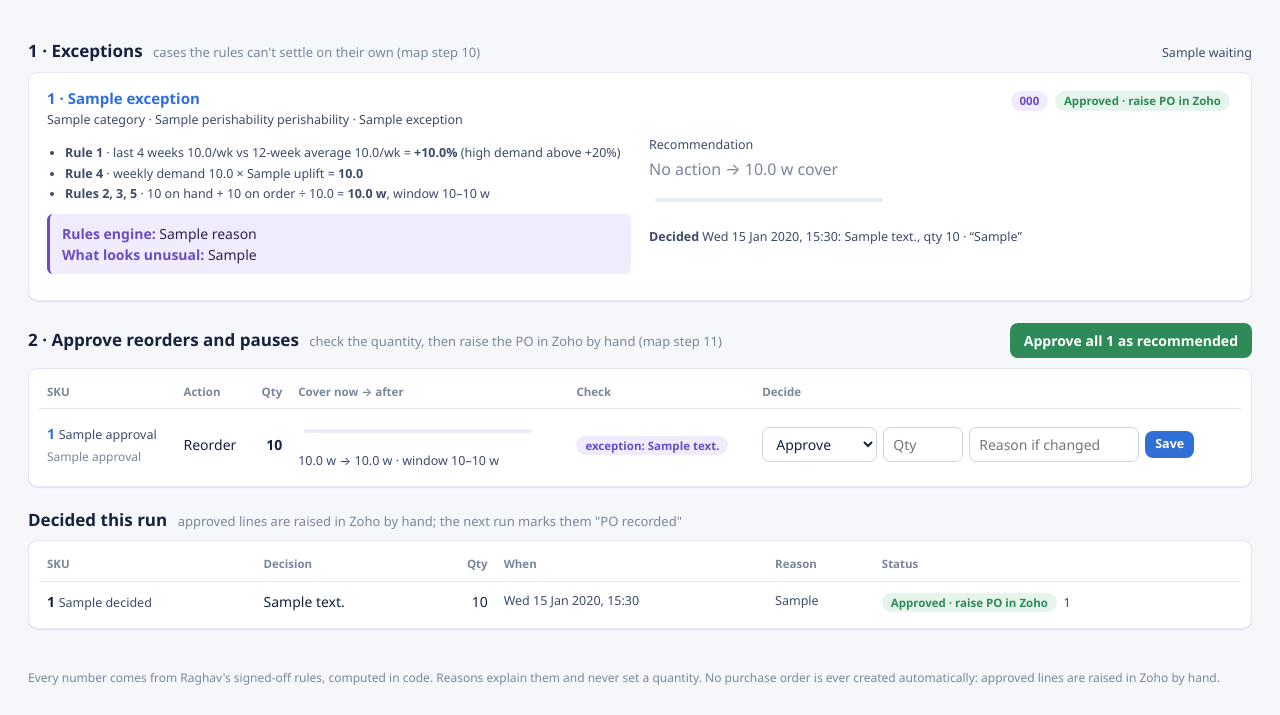
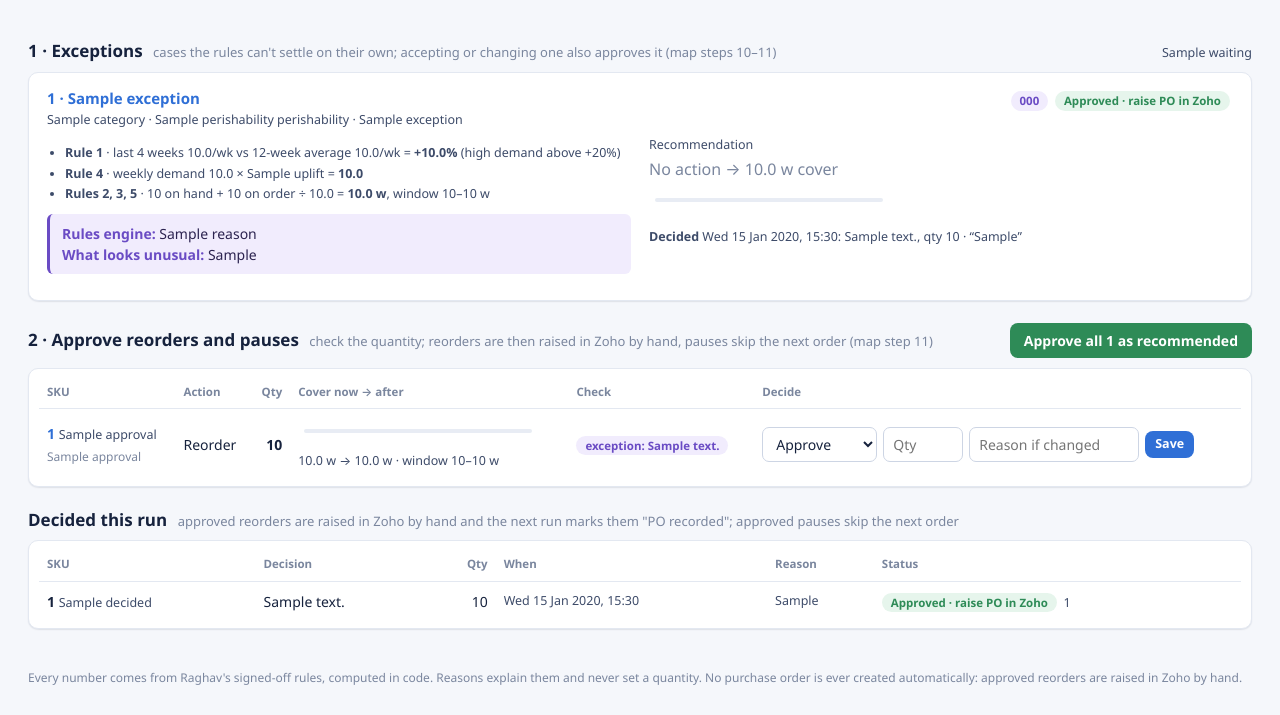
Before and after one commit to Aastha-Product/Deepa-Dashboard, a FastAPI app: template app/templates/decisions.html in a window 1280 px wide. Shown: the part 112-827 px from the top of the page. Run offline with FastAPI, Linux system fonts and the light colour scheme; the template is opened without the code that fills it: most values are stand-ins (such as "Sample title", 1, 10 or a date in 2020); some libraries are stand-ins or nearby versions.

Commit message:
Exceptions decided in one step; approved pauses say 'skip the next order'
Deepa decides both gates, so accepting or changing an exception now also
approves its line (an override, or no order, approves nothing). Approved
pause lines read 'Approved · skip the next order' instead of 'raise PO in
Zoho', and the Decisions page wording separates reorders from pauses.

Co-Authored-By: Claude Opus 5.5 <noreply@anthropic.com>

```diff
--- a/app/main.py
+++ b/app/main.py
@@ -255,8 +255,16 @@ def decide(run_id: int = Form(...), sku_id: str = Form(...), gate: int = Form(..
             qty = line["final_qty"] if gate == 2 else line["qty"]
         queries.record_decision(conn, run_id=run_id, sku_id=sku_id, gate=gate, decided_by=user.email,
                                 decision=decision, final_qty=qty, reason=reason, shadow=run["shadow_mode"])
+        # Deepa decides both gates, so accepting or changing an exception also approves its line.
+        # Nothing to approve when the outcome orders nothing (an override, or a qty of 0 on a reorder).
+        also_approved = gate == 1 and decision in ("accept", "change") and (qty > 0 or line["action"] == "pause")
+        if also_approved:
+            queries.record_decision(conn, run_id=run_id, sku_id=sku_id, gate=2, decided_by=user.email,
+                                    decision="approve", final_qty=qty, reason="", shadow=run["shadow_mode"])
         conn.commit()
     what = {"accept": "accepted", "change": "changed", "override": "overridden", "approve": "approved"}[decision]
+    if also_approved:
+        what += f" and approved ({'pause next order' if line['action'] == 'pause' else f'order {qty}'})"
     shadow = " Shadow mode: logged only, nothing is ordered." if run["shadow_mode"] else ""
     return _back("/decisions", f"{sku_id} {what}.{shadow}", run=run_id)
 
--- a/app/templates/_macros.html
+++ b/app/templates/_macros.html
@@ -22,7 +22,7 @@
   'overridden': ('stop', 'Overridden'),
   'no_action': ('', '—')} %}
 {% macro status(l) -%}
-  {%- set s = STATUS[l.line_status] -%}
+  {%- set s = ('done', 'Approved · skip the next order') if l.line_status == 'approved' and l.action == 'pause' else STATUS[l.line_status] -%}
   {%- if s[0] %}<span class="chip {{ s[0] }}">{{ s[1] }}</span>{% else %}<span class="mut">—</span>{% endif -%}
 {%- endmacro %}
 
--- a/app/templates/base.html
+++ b/app/templates/base.html
@@ -106,6 +106,6 @@ footer{max-width:1440px;margin:0 auto;padding:0 28px 28px;color:var(--mut);font-
 {% if flash %}<div class="flash {{ flash_kind or 'ok' }}">{{ flash }}</div>{% endif %}
 {% block body %}{% endblock %}
 </main>
-<footer>Every number comes from Raghav's signed-off rules, computed in code. Reasons explain them and never set a quantity. No purchase order is ever created automatically: approved lines are raised in Zoho by hand.</footer>
+<footer>Every number comes from Raghav's signed-off rules, computed in code. Reasons explain them and never set a quantity. No purchase order is ever created automatically: approved reorders are raised in Zoho by hand.</footer>
 </body>
 </html>
--- a/app/templates/decisions.html
+++ b/app/templates/decisions.html
@@ -6,7 +6,7 @@
   <div class="card" style="margin-top:18px"><h2>No completed run yet</h2></div>
 {% else %}
 
-<div class="sec"><h2>1 · Exceptions <small>cases the rules can't settle on their own (map step 10)</small></h2>
+<div class="sec"><h2>1 · Exceptions <small>cases the rules can't settle on their own; accepting or changing one also approves it (map steps 10–11)</small></h2>
   <span class="small">{{ pending.gate1 }} waiting</span></div>
 {% for l in exceptions %}
 <div class="card" style="margin-bottom:12px;{{ 'border-left:4px solid #6a4bc4' if l.line_status == 'awaiting_gate1' }}">
@@ -37,8 +37,8 @@
         <input type="hidden" name="run_id" value="{{ run.run_id }}"><input type="hidden" name="sku_id" value="{{ l.sku_id }}"><input type="hidden" name="gate" value="1">
         <div class="inline" style="display:flex;gap:6px;flex-wrap:wrap">
           <select name="decision" aria-label="Decision">
-            <option value="accept">Accept{% if l.qty %} {{ l.qty }}{% endif %}</option>
-            <option value="change">Change quantity</option>
+            <option value="accept">{% if l.qty %}Accept and approve {{ l.qty }}{% elif l.action == 'pause' %}Accept and approve the pause{% else %}Accept: no order{% endif %}</option>
+            <option value="change">Change quantity and approve</option>
             <option value="override">Override: don't order</option></select>
           <input type="number" name="final_qty" min="0" placeholder="New qty" aria-label="New quantity" style="width:110px">
         </div>
@@ -55,7 +55,7 @@
 <div class="card small">No exceptions in this run.</div>
 {% endfor %}
 
-<div class="sec"><h2>2 · Approve reorders and pauses <small>check the quantity, then raise the PO in Zoho by hand (map step 11)</small></h2>
+<div class="sec"><h2>2 · Approve reorders and pauses <small>check the quantity; reorders are then raised in Zoho by hand, pauses skip the next order (map step 11)</small></h2>
   {% if approvals %}
   <form method="post" action="/decide/approve-all" onsubmit="return confirm('Approve all {{ approvals|length }} lines at the recommended quantity?')">
     <input type="hidden" name="run_id" value="{{ run.run_id }}">
@@ -87,7 +87,7 @@
 </div>
 
 {% if decided %}
-<div class="sec"><h2>Decided this run <small>approved lines are raised in Zoho by hand; the next run marks them "PO recorded"</small></h2></div>
+<div class="sec"><h2>Decided this run <small>approved reorders are raised in Zoho by hand and the next run marks them "PO recorded"; approved pauses skip the next order</small></h2></div>
 <div class="card scroll" style="padding:6px 10px">
 <table>
   <tr><th>SKU</th><th>Decision</th><th class="n">Qty</th><th>When</th><th>Reason</th><th>Status</th></tr>
```
Also changed, not shown: tests/test_dashboard.py (+39 -3 lines).
